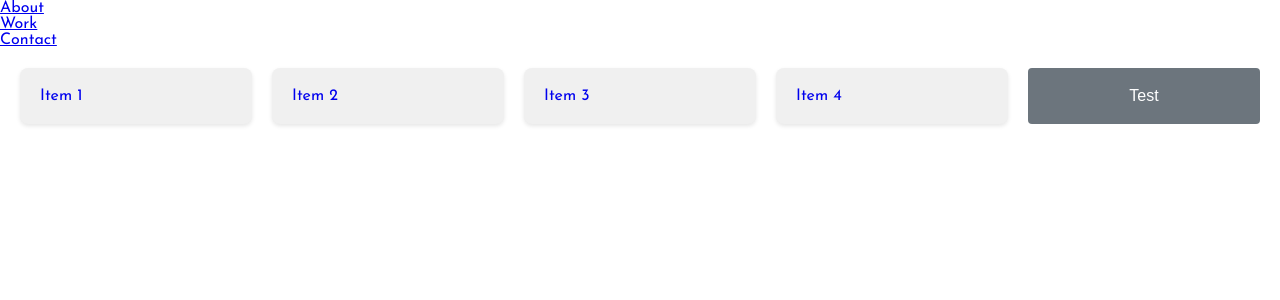
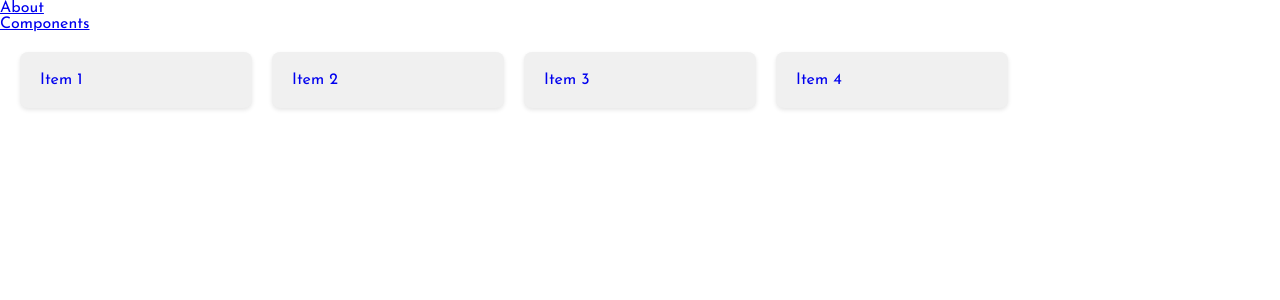
Before and after one commit to xirclebox/hg, a Next.js app: page / in a window 1280 px wide. Shown: the top 300 px of the page. Built offline with nearby package versions, Linux system fonts and the light colour scheme.

Commit message:
more sketching

```diff
--- a/app/layout.tsx
+++ b/app/layout.tsx
@@ -3,8 +3,8 @@ import type { Metadata } from "next";
 import "./globals.scss";
 
 export const metadata: Metadata = {
-  title: "Create Next App",
-  description: "Generated by create next app",
+  title: "Ability UI",
+  description: "An accessible component library",
 };
 
 export default function RootLayout({
--- a/components/Button/Button.tsx
+++ b/components/Button/Button.tsx
@@ -14,13 +14,11 @@ const Button: React.FC<ButtonProps> = ({
   ariaLabel,
   children,
 }) => {
-  const isDisabled = disabled ? "true" : undefined;
-
   return (
     <button
       className="Button"
       onClick={onClick}
-      aria-disabled={isDisabled}
+      aria-disabled={disabled}
       aria-label={ariaLabel}
     >
       {children}
--- a/components/ComponentList/ComponentList.tsx
+++ b/components/ComponentList/ComponentList.tsx
@@ -24,9 +24,6 @@ const ComponentList = ({ components }: ComponentListProps) => {
           <p>{component.name}</p>
         </a>
       ))}
-      <Button disabled onClick={() => {}}>
-        Test
-      </Button>
     </div>
   );
 };
--- a/components/Navbar/Navbar.tsx
+++ b/components/Navbar/Navbar.tsx
@@ -1,10 +1,5 @@
 import React from "react";
-
-const navData = [
-  { name: "About", url: "bio" },
-  { name: "Work", url: "work" },
-  { name: "Contact", url: "contact" },
-];
+import { navData } from "./NavbarListItems";
 
 const Navbar = () => {
   return (
--- /dev/null
+++ b/components/Navbar/NavbarListItems.tsx
@@ -0,0 +1,4 @@
+export const navData = [
+  { name: "About", url: "bio" },
+  { name: "Components", url: "work" },
+];
```
Also changed, not shown: 1 other file (tests, documents, lock files or other folders).
